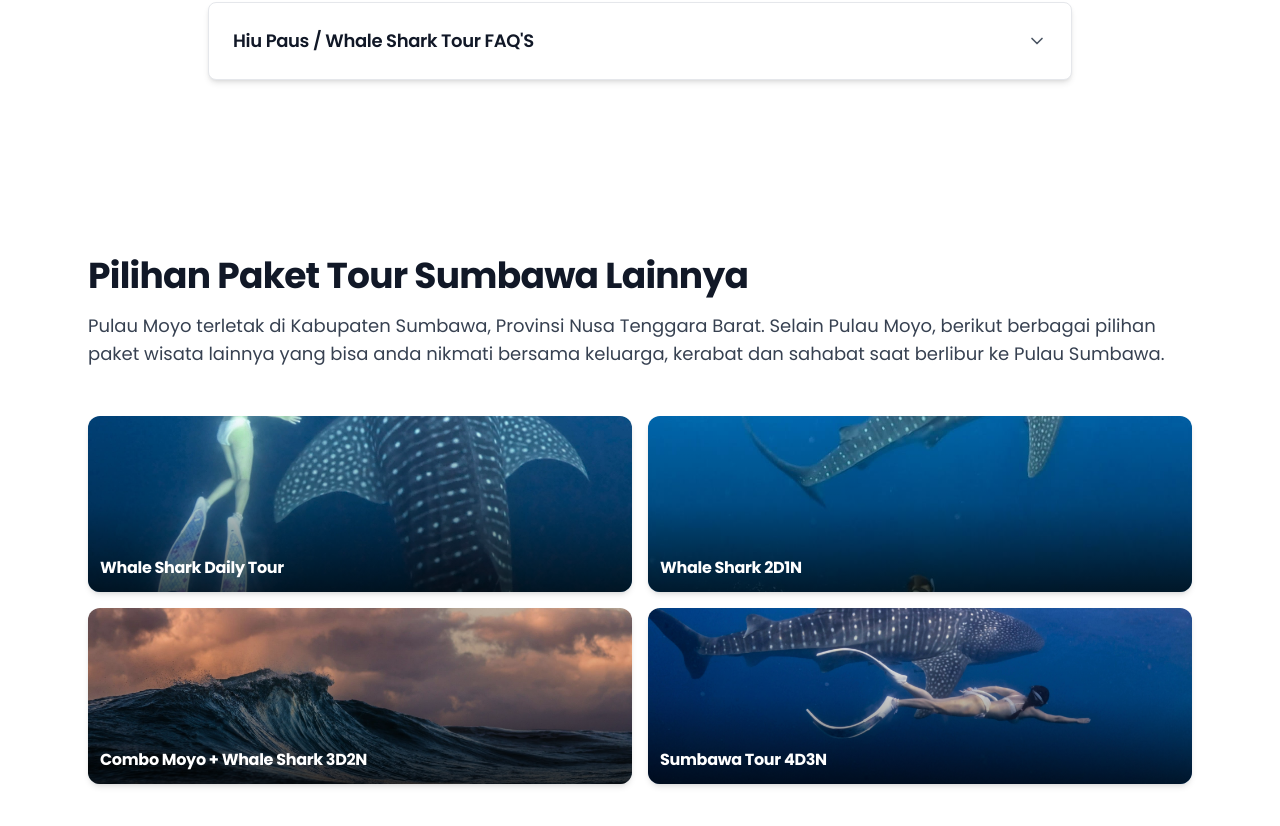
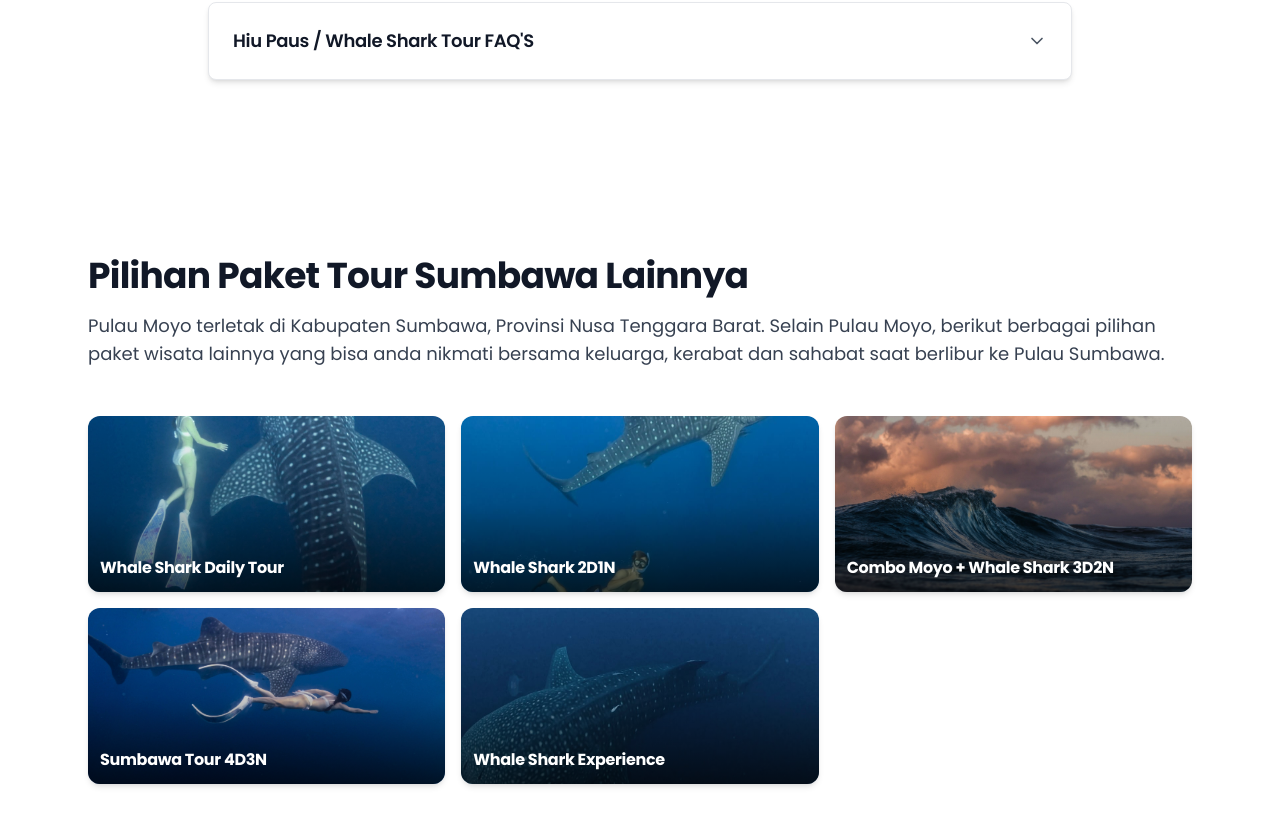
Before and after one commit to raffyyudha/thelangkah-travel, a Next.js app: page /whale-shark-start-labuhan-jambu in a window 1280 px wide. Shown: the part 4901-5727 px from the top of the page. Built offline with nearby package versions, Linux system fonts and the light colour scheme.

Commit message:
add Tour 6 recommendation to Tour 4 page - now shows 5 recommendations

```diff
--- a/src/app/whale-shark-start-labuhan-jambu/page.tsx
+++ b/src/app/whale-shark-start-labuhan-jambu/page.tsx
@@ -386,7 +386,7 @@ export default function WhaleSharkStartLabuhanJambuPage() {
           <p className="text-gray-700 text-base md:text-lg leading-relaxed mb-12">
             Pulau Moyo terletak di Kabupaten Sumbawa, Provinsi Nusa Tenggara Barat. Selain Pulau Moyo, berikut berbagai pilihan paket wisata lainnya yang bisa anda nikmati bersama keluarga, kerabat dan sahabat saat berlibur ke Pulau Sumbawa.
           </p>
-          <div className="grid grid-cols-2 gap-4">
+          <div className="grid grid-cols-2 md:grid-cols-3 gap-4">
             <Link href="/whale-shark-start-sumbawa" className="group">
               <div className="relative rounded-xl overflow-hidden shadow-md hover:shadow-xl transition-all duration-300 h-44">
                 <Image
@@ -443,6 +443,20 @@ export default function WhaleSharkStartLabuhanJambuPage() {
                 </div>
               </div>
             </Link>
+            <Link href="/whale-shark-experience" className="group">
+              <div className="relative rounded-xl overflow-hidden shadow-md hover:shadow-xl transition-all duration-300 h-44">
+                <Image
+                  src="/images/whale-shark/IMG_2082.JPG"
+                  alt="Whale Shark Experience"
+                  fill
+                  className="object-cover group-hover:scale-105 transition-transform duration-300"
+                />
+                <div className="absolute inset-0 bg-gradient-to-t from-black/70 via-black/20 to-transparent" />
+                <div className="absolute bottom-0 left-0 right-0 p-3">
+                  <h3 className="text-white font-bold text-sm md:text-base">Whale Shark Experience</h3>
+                </div>
+              </div>
+            </Link>
           </div>
         </div>
       </section>
```
